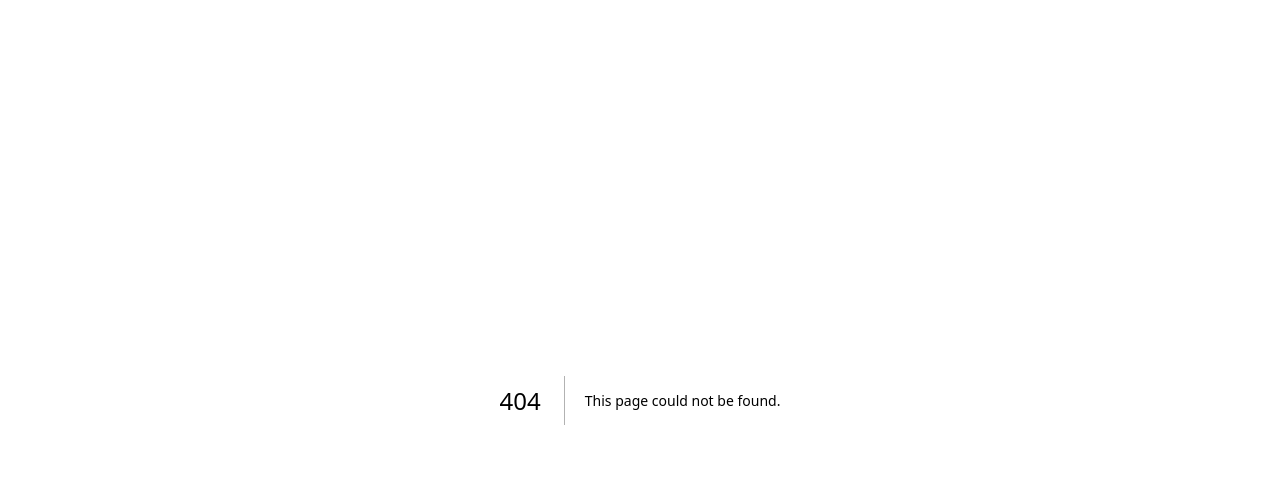
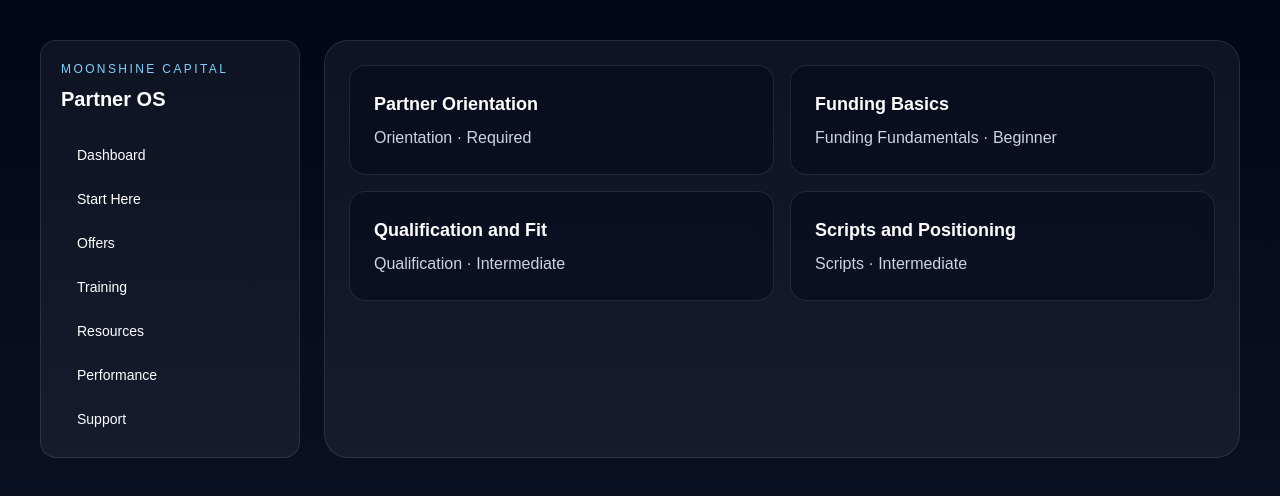
Before and after one commit to JFeimster/partner-portal, a Next.js app: page /app/training in a window 1280 px wide. Before the commit this address had no page. Shown: the top 496 px of the page. Built offline with nearby package versions, Linux system fonts and the light colour scheme.

Commit message:
Add v2 training page

```diff
--- /dev/null
+++ b/app/app/training/page.tsx
@@ -0,0 +1,18 @@
+import { AppShell } from '@/components/layout/app-shell';
+import { Card } from '@/components/ui/card';
+import { trainingModules } from '@/lib/mock-data';
+
+export default function TrainingPage() {
+  return (
+    <AppShell>
+      <div className="grid gap-4 md:grid-cols-2">
+        {trainingModules.map((t) => (
+          <Card key={t.id}>
+            <h2 className="text-lg font-bold">{t.title}</h2>
+            <p className="mt-2 text-slate-300">{t.category} · {t.level}</p>
+          </Card>
+        ))}
+      </div>
+    </AppShell>
+  );
+}
```
